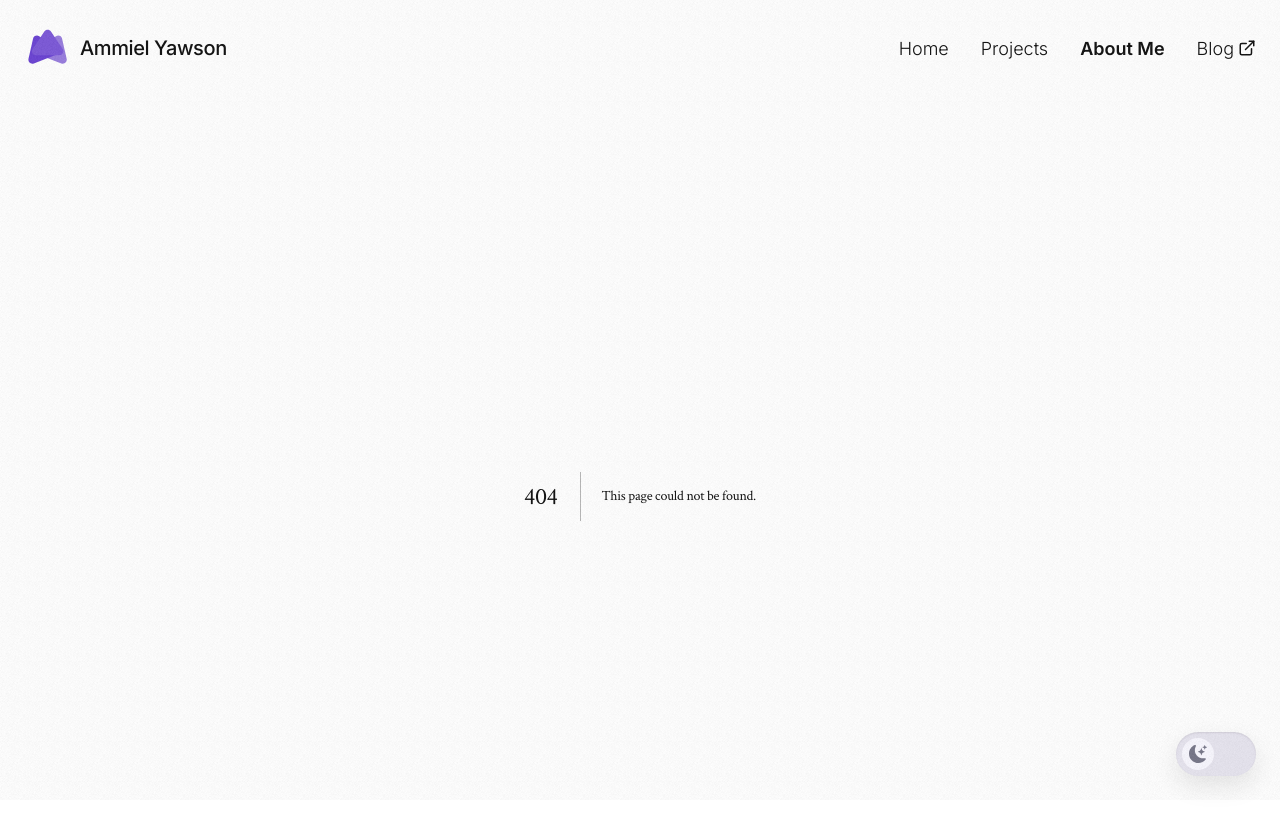
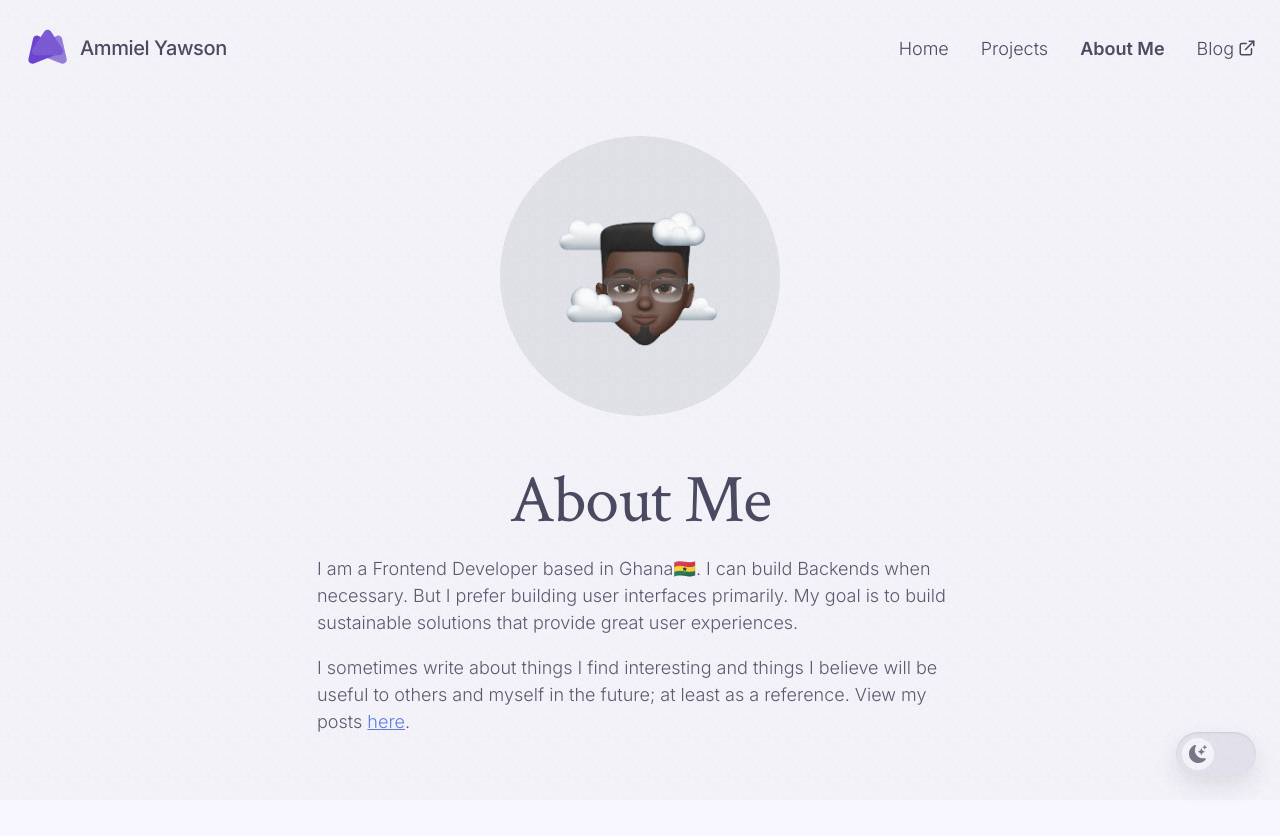
Before and after one commit to AmmDuncan/portfolio_v2, a Next.js app: page /about in a window 1280 px wide. Before the commit this address had no page. Shown: the top 836 px of the page. Built offline with nearby package versions, Linux system fonts and the light colour scheme.

Commit message:
add about me page

```diff
--- /dev/null
+++ b/components/about/AboutContent.jsx
@@ -0,0 +1,50 @@
+import styled from "styled-components";
+import Link from "next/link";
+
+const AboutContentRoot = styled.div`
+  margin-bottom: 8rem;
+  max-width: 40ch;
+  margin-inline: auto;
+
+  h1 {
+    margin-block: 4rem -0.8rem;
+  }
+
+  a {
+    color: royalblue;
+    text-decoration: underline;
+  }
+  @media (min-width: 768px) {
+    max-width: 64ch;
+
+    h1 {
+      text-align: center;
+    }
+    p {
+      font-size: 1.8rem;
+    }
+  }
+`;
+
+function AboutContent() {
+  return (
+    <AboutContentRoot>
+      <h1>About Me</h1>
+      <p>
+        I am a Frontend Developer based in Ghana🇬🇭. I can build Backends when necessary. But I
+        prefer building user interfaces primarily. My goal is to build sustainable solutions that
+        provide great user experiences.
+      </p>
+      <p>
+        I sometimes write about things I find interesting and things I believe will be useful to
+        others and myself in the future; at least as a reference. View my posts{" "}
+        <Link href="https://blog.ammielyawson.com">
+          <a target="_blank">here</a>
+        </Link>
+        .
+      </p>
+    </AboutContentRoot>
+  );
+}
+
+export default AboutContent;
--- /dev/null
+++ b/components/about/MyImage.jsx
@@ -0,0 +1,45 @@
+import Image from "next/image";
+import styled from "styled-components";
+
+const MyImageRoot = styled.div`
+  position: relative;
+  box-sizing: border-box;
+  width: 100%;
+  max-width: 24rem;
+  margin-top: 4rem;
+  margin-inline: auto;
+  border-radius: 50%;
+  background: var(--color-image-bg);
+
+  @media (min-width: 768px) {
+    max-width: 28rem;
+  }
+
+  .shape {
+    width: 100%;
+    padding-top: 100%;
+  }
+
+  .image-container {
+    position: absolute;
+    width: 70%;
+    padding-top: 70%;
+    transform: translate(-50%, -50%);
+    top: 50%;
+    left: 50%;
+  }
+`;
+
+function MyImage() {
+  return (
+    <MyImageRoot>
+      <div className="shape">
+        <div className="image-container">
+          <Image src="/assets/images/memoji.png" alt="me" layout="fill" />
+        </div>
+      </div>
+    </MyImageRoot>
+  );
+}
+
+export default MyImage;
--- a/components/home/Hero/Hero.jsx
+++ b/components/home/Hero/Hero.jsx
@@ -11,6 +11,10 @@ function Hero() {
 
   function goToProjects() {
     router.push("/projects");
+  }
+
+  function mailMe() {
+    router.push("mailto:ammielgyanyawson@gmail.com");
   }
 
   return (
@@ -29,7 +33,7 @@ function Hero() {
       </Container>
       <Ctas>
         <Container className="ctas__container">
-          <Button className="primary">
+          <Button className="primary" onClick={mailMe}>
             Get in touch <PhoneIcon />
           </Button>
           <Button onClick={goToProjects}>
--- a/components/layout/Navbar/Navbar.jsx
+++ b/components/layout/Navbar/Navbar.jsx
@@ -1,8 +1,8 @@
 import React from "react";
+import cx from "classnames";
 import { HiOutlineMenuAlt3 } from "react-icons/hi";
 import { FiExternalLink } from "react-icons/fi";
 import { MdClose } from "react-icons/md";
-import cx from "classnames";
 import { useRouter } from "next/router";
 
 import { LogoPurple } from "../../../assets";
--- /dev/null
+++ b/pages/about.js
@@ -0,0 +1,24 @@
+import Head from "next/head";
+import MyImage from "../components/about/MyImage";
+import AboutContent from "../components/about/AboutContent";
+import { Container } from "../components/common";
+
+export default function AboutMe() {
+  return (
+    <div>
+      <Head>
+        <title>About | Ammiel Yawson</title>
+        <meta
+          name="description"
+          content="Hi my name is Ammiel, I'm a Frontend Web Developer with some practical knowledge in Backend Development."
+        />
+        <link rel="icon" href="/favicon.ico" />
+      </Head>
+
+      <Container style={{ minHeight: "100vh" }}>
+        <MyImage />
+        <AboutContent />
+      </Container>
+    </div>
+  );
+}
--- a/styles/globals.css
+++ b/styles/globals.css
@@ -53,6 +53,9 @@ html {
 
   /* ---- TABS ---- */
   --color-tab-bg: var(--color-purple-100);
+
+  /* ---- ABOUT ---- */
+  --color-image-bg: var(--color-gray-50);
 }
 
 
@@ -91,6 +94,9 @@ body.dark {
 
   /* ---- TABS ---- */
   --color-tab-bg: var(--color-gray-800);
+
+  /* ---- ABOUT ---- */
+  --color-image-bg: var(--color-gray-900);
 }
 
 body {
```
Also changed, not shown: public/assets/images/memoji.png (added).
